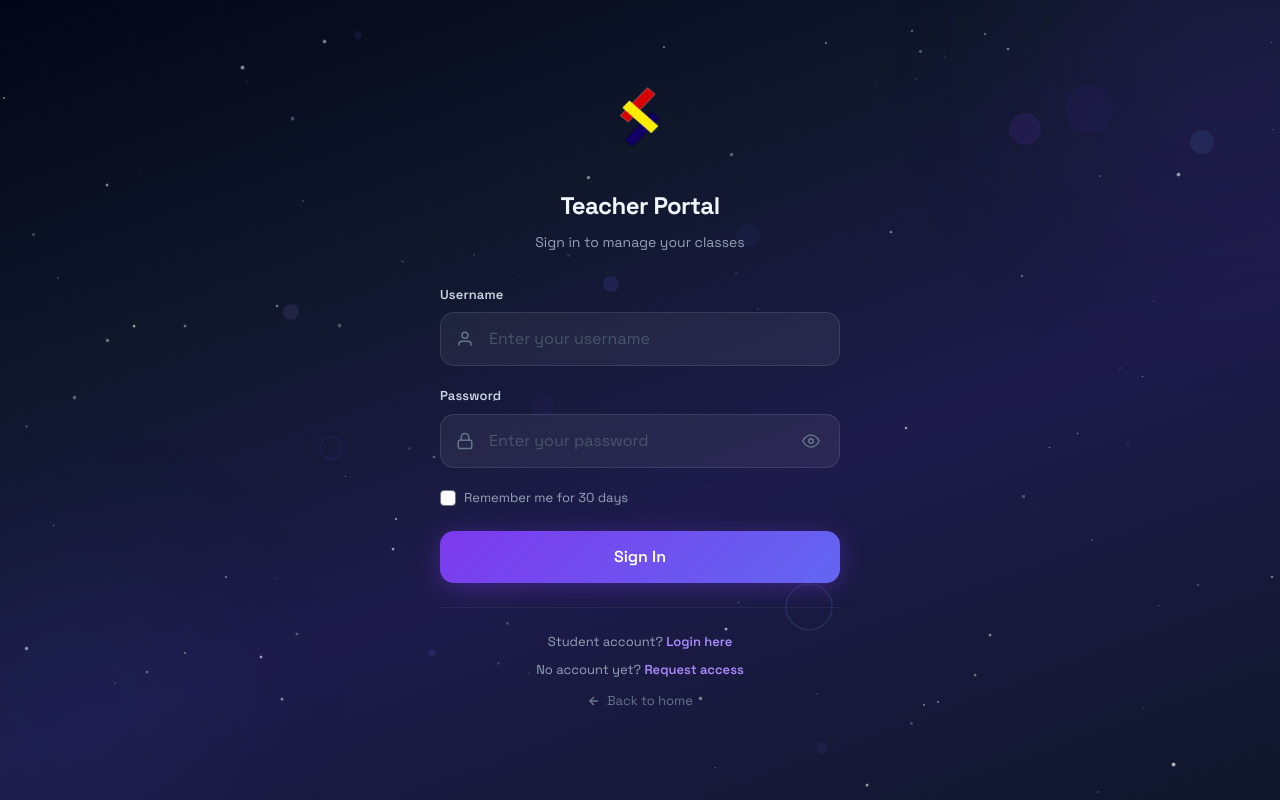
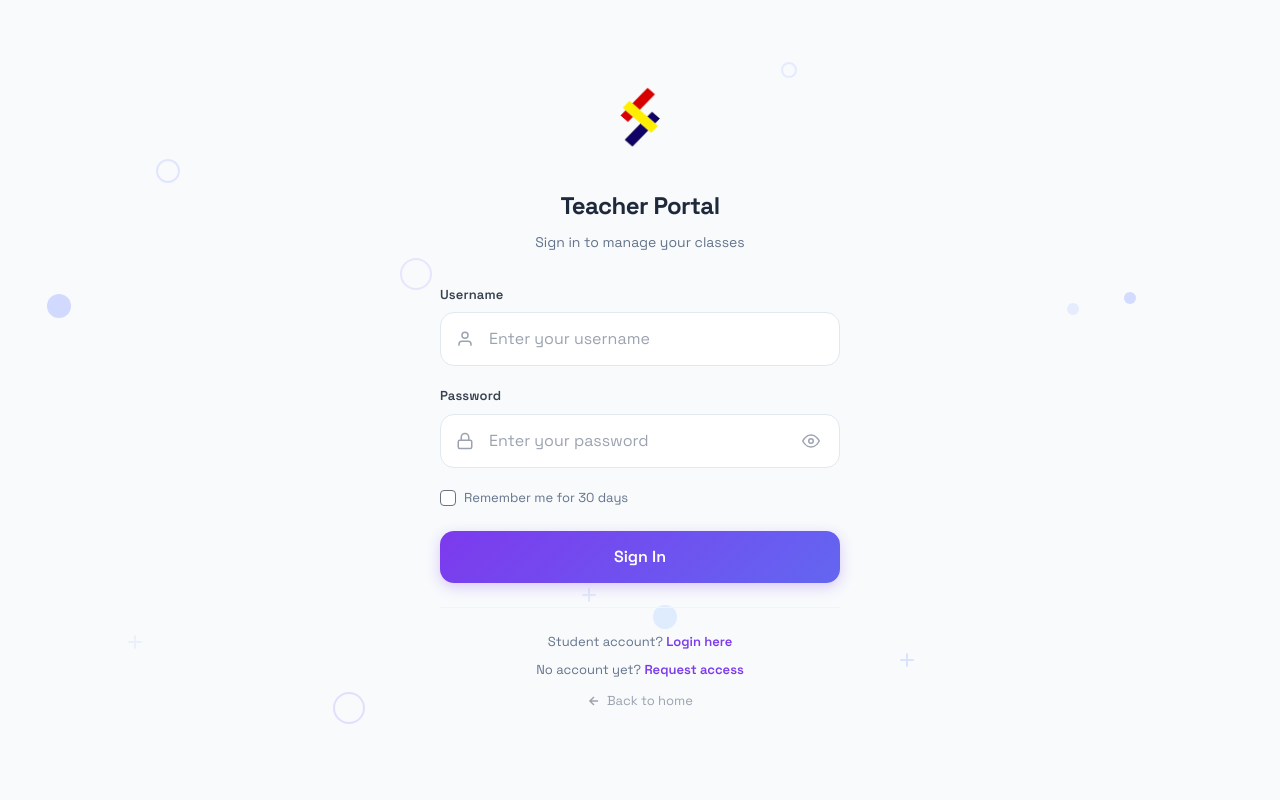
Before and after one commit to xf00889/seamless-exam, a Django app: template templates/users/teacher_login.html in a window 1280 px wide. Run offline with Django 5.2, Linux system fonts and the light colour scheme; the template is opened without the code that fills it, so the values that code supplies are empty; some libraries are stand-ins or nearby versions.

Commit message:
login page mods

```diff
--- a/static/css/pages/login.css
+++ b/static/css/pages/login.css
@@ -6,43 +6,20 @@
 body {
     padding: 0;
     margin: 0;
-    background: #020617;
+    background: #f8fafc;
+    font-family: var(--font-sans);
 }
 
 .login-page {
     min-height: 100vh;
-    width: 100vw;
+    width: 100%;
     display: flex;
     flex-direction: column;
     align-items: center;
     justify-content: center;
-    background: linear-gradient(160deg, #020617 0%, #0f172a 30%, #1e1b4b 60%, #0f172a 100%);
-    font-family: var(--font-sans);
     padding: 2rem 1rem;
-    margin: 0;
     position: relative;
     overflow: hidden;
-}
-
-/* Star field */
-.login-stars {
-    position: absolute;
-    inset: 0;
-    z-index: 0;
-    pointer-events: none;
-    overflow: hidden;
-}
-
-.login-stars span {
-    position: absolute;
-    border-radius: 50%;
-    background: white;
-    animation: loginTwinkle var(--duration) ease-in-out infinite;
-}
-
-@keyframes loginTwinkle {
-    0%, 100% { opacity: var(--min-opacity, 0.15); transform: scale(0.8); }
-    50% { opacity: var(--max-opacity, 0.8); transform: scale(1.2); }
 }
 
 /* Vector shapes */
@@ -57,49 +34,44 @@ body {
 .login-vectors .vec-dot {
     position: absolute;
     border-radius: 50%;
-    background: rgba(167, 139, 250, 0.2);
 }
 
 .login-vectors .vec-ring {
     position: absolute;
     border-radius: 50%;
-    border: 2px solid rgba(167, 139, 250, 0.15);
+    border: 2px solid;
     background: transparent;
 }
 
-/* Glow orbs */
-.login-glow {
+.login-vectors .vec-cross {
     position: absolute;
-    border-radius: 50%;
-    filter: blur(80px);
-    pointer-events: none;
-    z-index: 0;
 }
 
-.login-glow--purple {
-    width: 500px;
-    height: 500px;
-    top: -20%;
-    right: -15%;
-    background: radial-gradient(circle, rgba(124, 58, 237, 0.12) 0%, transparent 70%);
-    animation: loginFloat 12s ease-in-out infinite;
+.login-vectors .vec-cross::before,
+.login-vectors .vec-cross::after {
+    content: '';
+    position: absolute;
+    background: currentColor;
+    border-radius: 1px;
 }
 
-.login-glow--blue {
-    width: 400px;
-    height: 400px;
-    bottom: -15%;
-    left: -10%;
-    background: radial-gradient(circle, rgba(59, 130, 246, 0.08) 0%, transparent 70%);
-    animation: loginFloat 14s ease-in-out infinite reverse;
+.login-vectors .vec-cross::before {
+    width: 2px;
+    height: 14px;
+    left: 50%;
+    top: 50%;
+    transform: translate(-50%, -50%);
 }
 
-@keyframes loginFloat {
-    0%, 100% { transform: translateY(0); }
-    50% { transform: translateY(-25px); }
+.login-vectors .vec-cross::after {
+    width: 14px;
+    height: 2px;
+    left: 50%;
+    top: 50%;
+    transform: translate(-50%, -50%);
 }
 
-/* Main content wrapper — sits directly on the space background */
+/* Main content wrapper */
 .login-wrapper {
     width: 100%;
     max-width: 400px;
@@ -128,7 +100,6 @@ body {
 .brand-logo {
     height: 64px;
     width: auto;
-    mix-blend-mode: screen;
 }
 
 .login-header {
@@ -139,7 +110,7 @@ body {
 .login-title {
     font-size: 1.5rem;
     font-weight: 800;
-    color: #f1f5f9;
+    color: #1e293b;
     margin: 0 0 0.5rem;
     font-family: var(--font-sans);
     letter-spacing: -0.025em;
@@ -147,7 +118,7 @@ body {
 
 .login-subtitle {
     font-size: 0.875rem;
-    color: #94a3b8;
+    color: #64748b;
     line-height: 1.5;
     margin: 0;
 }
@@ -165,7 +136,7 @@ body {
     display: block;
     font-size: 0.8125rem;
     font-weight: 600;
-    color: #cbd5e1;
+    color: #374151;
     margin-bottom: 0.5rem;
     letter-spacing: 0.01em;
 }
@@ -179,7 +150,7 @@ body {
 .input-icon {
     position: absolute;
     left: 1rem;
-    color: #64748b;
+    color: #9ca3af;
     pointer-events: none;
     z-index: 1;
 }
@@ -189,36 +160,36 @@ body {
     padding: 0.875rem 1rem 0.875rem 3rem;
     font-size: 1rem;
     font-family: var(--font-sans);
-    color: #f1f5f9;
-    background: rgba(255, 255, 255, 0.06);
-    border: 1.5px solid rgba(255, 255, 255, 0.1);
+    color: #1e293b;
+    background: white;
+    border: 1.5px solid #e2e8f0;
     border-radius: 14px;
     transition: all 0.25s ease;
 }
 
 .form-input::placeholder {
-    color: #475569;
+    color: #9ca3af;
 }
 
 .form-input:hover:not(:focus) {
-    border-color: rgba(255, 255, 255, 0.18);
-    background: rgba(255, 255, 255, 0.09);
+    border-color: #cbd5e1;
+    background: white;
 }
 
 .form-input:focus {
     outline: none;
-    border-color: rgba(167, 139, 250, 0.5);
-    background: rgba(255, 255, 255, 0.1);
+    border-color: #7c3aed;
+    background: white;
     box-shadow:
-        0 0 0 4px rgba(167, 139, 250, 0.08),
-        0 4px 12px rgba(0, 0, 0, 0.2);
+        0 0 0 4px rgba(124, 58, 237, 0.08),
+        0 1px 3px rgba(0, 0, 0, 0.06);
 }
 
 .form-input:-webkit-autofill,
 .form-input:-webkit-autofill:hover,
 .form-input:-webkit-autofill:focus {
-    -webkit-text-fill-color: #f1f5f9;
-    -webkit-box-shadow: 0 0 0px 1000px rgba(15, 23, 42, 0.95) inset;
+    -webkit-text-fill-color: #1e293b;
+    -webkit-box-shadow: 0 0 0px 1000px white inset;
     transition: background-color 5000s ease-in-out 0s;
 }
 
@@ -228,7 +199,7 @@ body {
     right: 0.75rem;
     background: none;
     border: none;
-    color: #64748b;
+    color: #9ca3af;
     cursor: pointer;
     padding: 0.5rem;
     border-radius: 8px;
@@ -272,7 +243,7 @@ body {
 
 .checkbox-text {
     font-size: 0.8125rem;
-    color: #94a3b8;
+    color: #64748b;
 }
 
 /* Submit Button */
@@ -292,7 +263,7 @@ body {
     border-radius: 14px;
     cursor: pointer;
     transition: all 0.25s ease;
-    box-shadow: 0 4px 24px rgba(124, 58, 237, 0.35);
+    box-shadow: 0 4px 14px rgba(124, 58, 237, 0.25);
     position: relative;
     overflow: hidden;
 }
@@ -365,24 +336,24 @@ body {
     text-align: center;
     padding-top: 1.5rem;
     margin-top: 1.5rem;
-    border-top: 1px solid rgba(255, 255, 255, 0.06);
+    border-top: 1px solid #f1f5f9;
 }
 
 .footer-text {
     font-size: 0.8125rem;
-    color: #94a3b8;
+    color: #64748b;
     margin: 0 0 0.5rem;
 }
 
 .footer-link {
-    color: #a78bfa;
+    color: #7c3aed;
     text-decoration: none;
     font-weight: 600;
     transition: color 0.2s;
 }
 
 .footer-link:hover {
-    color: #c4b5fd;
+    color: #6d28d9;
     text-decoration: underline;
 }
 
@@ -391,14 +362,14 @@ body {
     align-items: center;
     gap: 0.375rem;
     font-size: 0.8125rem;
-    color: #64748b;
+    color: #9ca3af;
     text-decoration: none;
     transition: color 0.2s;
     margin-top: 0.25rem;
 }
 
 .back-link:hover {
-    color: #94a3b8;
+    color: #64748b;
 }
 
 /* Messages */
--- a/templates/base_login.html
+++ b/templates/base_login.html
@@ -9,7 +9,7 @@
 
     {% tailwind_css %}
 
-    <link rel="stylesheet" href="{% static 'css/main.css' %}">
+    <link rel="stylesheet" href="{% static 'css/main.css' %}?v=3">
 
     {% block extra_css %}{% endblock %}
 </head>
--- a/templates/users/teacher_login.html
+++ b/templates/users/teacher_login.html
@@ -4,15 +4,12 @@
 {% block title %}Teacher Login - ValuateAI{% endblock %}
 
 {% block extra_css %}
-<link rel="stylesheet" href="{% static 'css/pages/login.css' %}">
+<link rel="stylesheet" href="{% static 'css/pages/login.css' %}?v=3">
 {% endblock %}
 
 {% block content %}
 <div class="login-page">
-    <div class="login-stars" id="loginStars"></div>
     <div class="login-vectors" id="loginVectors"></div>
-    <div class="login-glow login-glow--purple"></div>
-    <div class="login-glow login-glow--blue"></div>
     <div class="login-wrapper">
         <div class="login-brand">
             <a href="{% url 'home' %}" class="brand-link">
@@ -126,32 +123,11 @@
 {% block extra_js %}
 <script>
 (function() {
-    // Stars
-    var container = document.getElementById('loginStars');
-    if (container) {
-        for (var i = 0; i < 100; i++) {
-            var star = document.createElement('span');
-            var size = Math.random() * 2 + 1;
-            star.style.cssText = [
-                'left:' + (Math.random() * 100) + '%',
-                'top:' + (Math.random() * 100) + '%',
-                'width:' + size + 'px',
-                'height:' + size + 'px',
-                '--duration:' + (3 + Math.random() * 4) + 's',
-                '--min-opacity:' + (0.05 + Math.random() * 0.2).toFixed(2),
-                '--max-opacity:' + (0.3 + Math.random() * 0.5).toFixed(2),
-                'animation-delay:' + (Math.random() * 5) + 's'
-            ].join(';');
-            container.appendChild(star);
-        }
-    }
-
-    // Vector shapes
     var vecContainer = document.getElementById('loginVectors');
     if (vecContainer) {
-        var types = ['vec-dot', 'vec-dot', 'vec-ring'];
-        var colors = ['rgba(167, 139, 250, 0.2)', 'rgba(99, 102, 241, 0.18)', 'rgba(124, 58, 237, 0.15)', 'rgba(96, 165, 250, 0.15)'];
-        var sizes = [8, 12, 16, 24, 32, 48];
+        var types = ['vec-dot', 'vec-dot', 'vec-ring', 'vec-cross'];
+        var colors = ['#e0e7ff', '#ddd6fe', '#c7d2fe', '#bfdbfe', '#e0e7ff'];
+        var sizes = [8, 12, 16, 24, 32];
         for (var i = 0; i < 12; i++) {
             var el = document.createElement('div');
             var type = types[Math.floor(Math.random() * types.length)];
@@ -162,19 +138,20 @@
                 'top:' + (3 + Math.random() * 90) + '%',
                 'width:' + size + 'px',
                 'height:' + size + 'px',
-                'opacity:' + (0.3 + Math.random() * 0.5).toFixed(2)
+                'opacity:' + (0.4 + Math.random() * 0.4).toFixed(2)
             ].join(';');
+            var color = colors[Math.floor(Math.random() * colors.length)];
             if (type === 'vec-dot') {
-                el.style.background = colors[Math.floor(Math.random() * colors.length)];
-            }
-            if (type === 'vec-ring') {
-                el.style.borderColor = colors[Math.floor(Math.random() * colors.length)];
+                el.style.background = color;
+            } else if (type === 'vec-ring') {
+                el.style.borderColor = color;
+            } else {
+                el.style.color = color;
             }
             vecContainer.appendChild(el);
         }
     }
 
-    // Password toggle
     document.querySelectorAll('.password-toggle').forEach(function(btn) {
         btn.addEventListener('click', function() {
             var wrapper = this.closest('.input-wrapper');
@@ -186,7 +163,6 @@
         });
     });
 
-    // Form loading state
     document.querySelectorAll('.login-form').forEach(function(form) {
         form.addEventListener('submit', function() {
             var btn = this.querySelector('.btn-submit');
```
Also changed, not shown: other parts of static/css/pages/login.css (+14 -14 lines), templates/users/request_access.html (+38 -2 lines), templates/users/student_login.html (+11 -35 lines).
